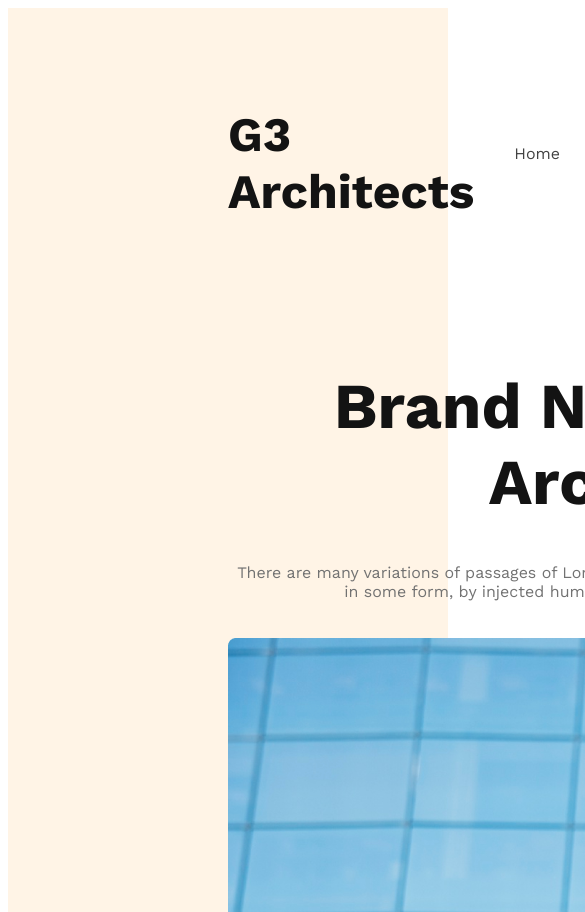
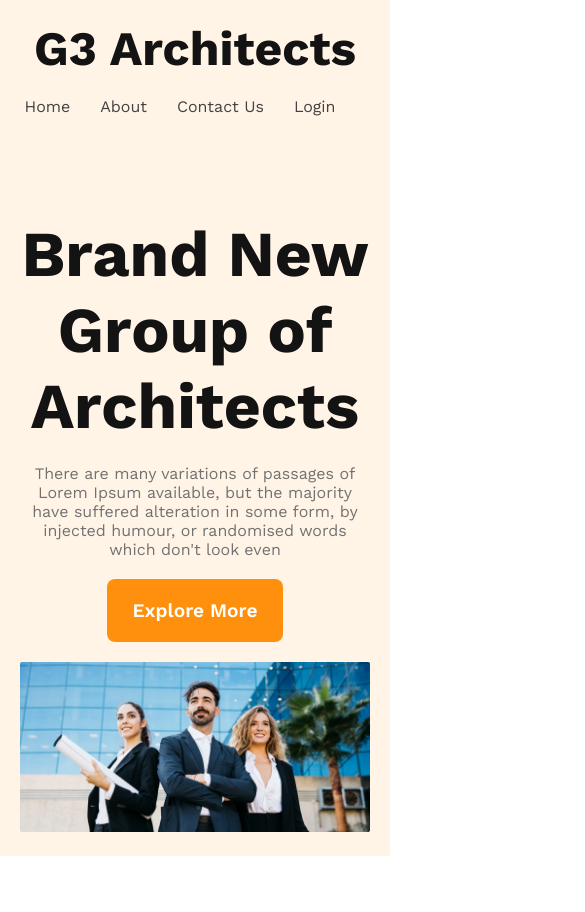
Before and after one commit to aayman01/g3-architects-website, a plain HTML site: page index.html in a window 390 px wide. Shown: the top 912 px of the page, 585 px wide, since content can reach past the window. After the commit the page ends 856 px from the top, so only its background shows below. Drawn offline with nearby package versions, Linux system fonts and the light colour scheme.

Commit message:
head response done

```diff
--- a/styles/archi.css
+++ b/styles/archi.css
@@ -2,11 +2,18 @@
 /* shared style */
 *{
     font-family: 'Work Sans', sans-serif;
-    /* margin: 0;
-    padding: 0; */
+    margin: 0;
+    padding: 0;
 }
 .btn-primary{
-
+    color: #FFF;
+    font-size: 1.2rem;
+    font-weight: 600;
+    border: none;
+    border-radius: 8px;
+    background: #FF900E;
+    padding: 20px 25px;
+    cursor: pointer
 }
 /* header style */
 header{
@@ -43,7 +50,7 @@ nav li a{
     margin-top: 100px;
 }
 .banner-content{
-    width: 850px;
+    /* width: 850px; */
     text-align: center;
     margin: 0 auto;
 }
@@ -56,4 +63,36 @@ nav li a{
     color:  #727272;
     font-size: 1rem;
     font-weight: 400;
+    margin-top: 20px;
+    margin-bottom: 20px;
 }
+.banner img{
+    width: 100%;
+    margin-top: 20px;
+}
+
+/* reponse style */
+/* small device */
+
+@media screen and (max-width:576px) {
+    header{
+        padding: 20px;
+    }
+    nav {
+        flex-direction: column;
+    }
+    nav ul{
+        margin-top: 20px;
+    }
+    .banner-content{
+        width: auto;
+    }
+
+}
+/* medium device or tablet */
+@media screen and (min-width:577px) and (max-width:997px) {
+    header{
+        padding: 20px;
+    }
+
+}
```
